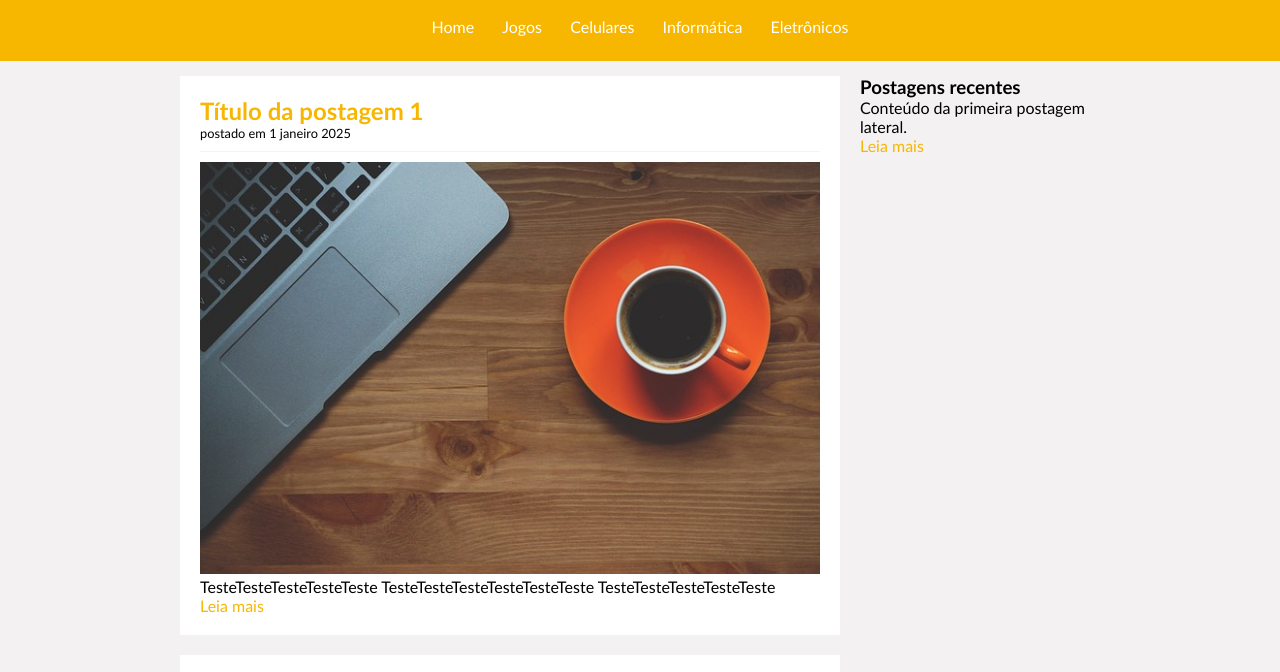
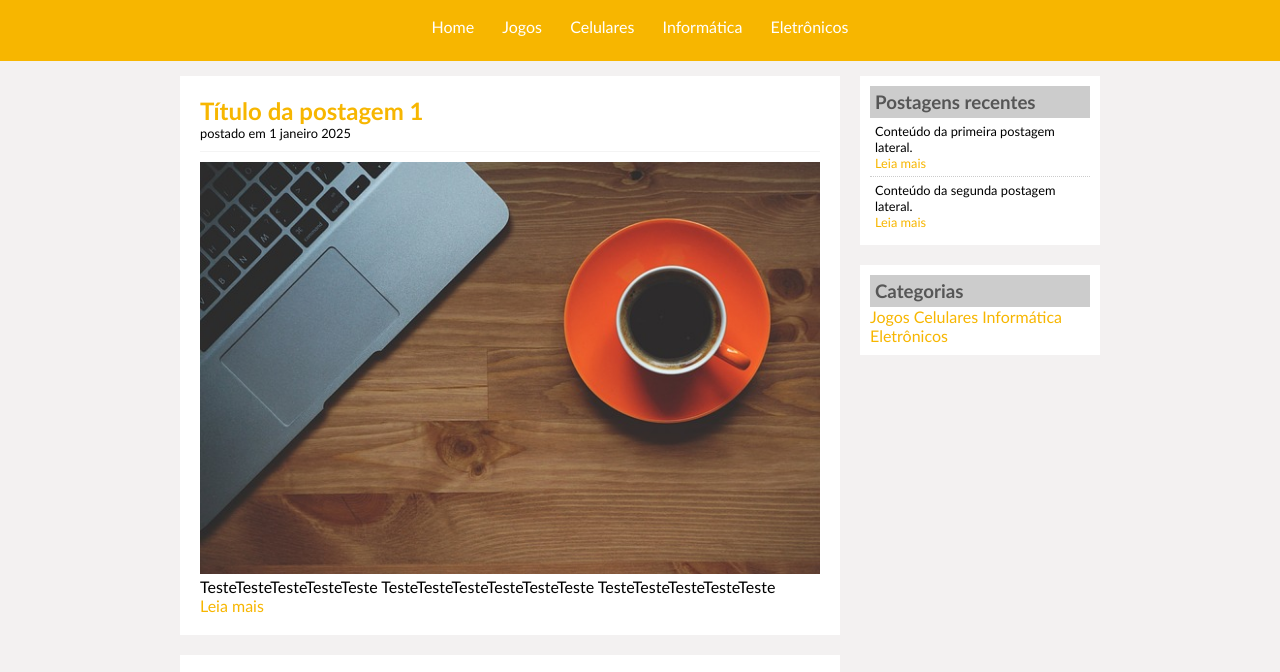
Before and after one commit to phconzatti/HTMLex2, a plain HTML site: page Projeto3/index.html in a window 1280 px wide. Shown: the part 76-748 px from the top of the page. Drawn offline with Linux system fonts and the light colour scheme.

Commit message:
projeto 3 finalizado

```diff
--- a/Projeto3/estilo.css
+++ b/Projeto3/estilo.css
@@ -52,6 +52,18 @@ body {
     background: white;
 }
 
+.conteudo-lateral {
+    background: white;
+    padding: 10px;
+    margin-bottom: 20px;
+}
+
+.postagem-lateral {
+    font-size: 0.8em;
+    padding: 5px;
+    border-bottom: 1px dotted #CCC;
+}
+
 /*
 **** Formatação do menu ****
 */
@@ -92,6 +104,12 @@ h2 {
     color: #f7b600;
 }
 
+h3 {
+    color: #565656;
+    background: #CCC;
+    padding: 5px;
+}
+
 .branco {
     color: white;
 }
--- a/Projeto3/index.html
+++ b/Projeto3/index.html
@@ -57,6 +57,20 @@
                     <p>Conteúdo da primeira postagem lateral.</p>
                     <a href="">Leia mais</a>
                 </div>
+                <div class="postagem-lateral" style="border-bottom: none;">
+                    <p>Conteúdo da segunda postagem lateral.</p>
+                    <a href="">Leia mais</a>
+                </div>
+            </div>
+
+            <div class="conteudo-lateral">
+                <h3>Categorias</h3>
+
+                <a href="">Jogos</a>
+                <a href="">Celulares</a>
+                <a href="">Informática</a>
+                <a href="">Eletrônicos</a>
+
             </div>
 
         </div>
```
